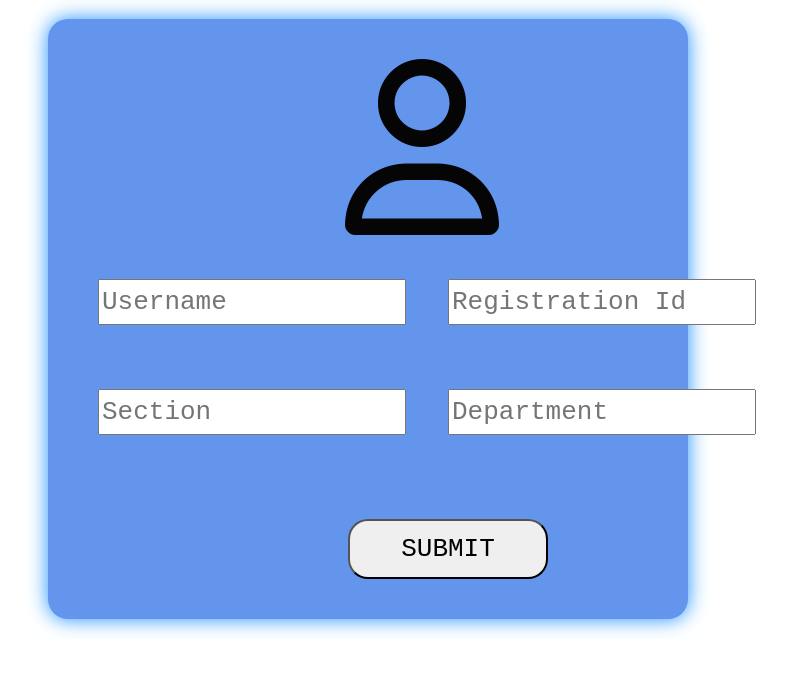
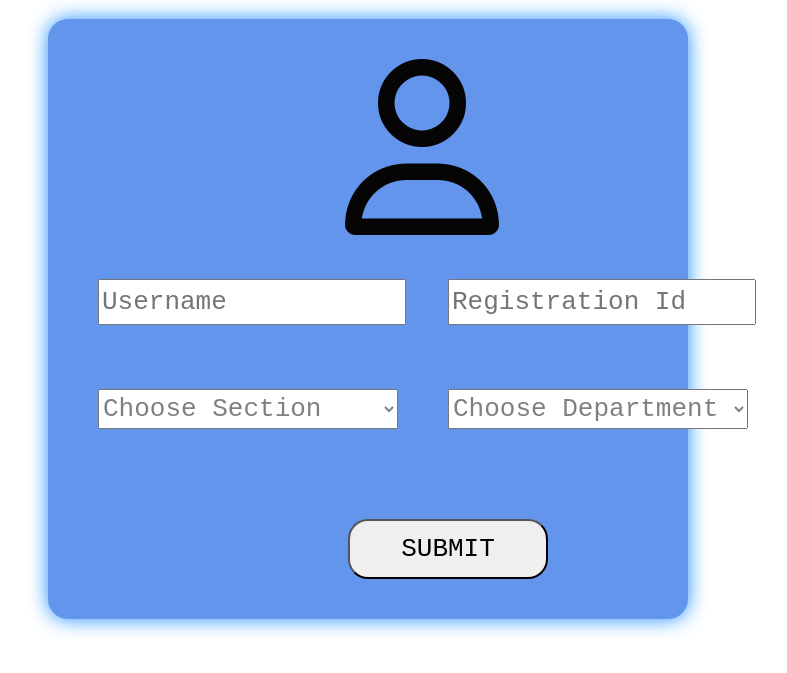
Before and after one commit to Muhammad-Owais-Warsi/ElectionPortal, a website: page login-page.html in a window 1280 px wide. Shown: the part 111-784 px from the top of the page, without its empty margins (352-1139 px from the left). Drawn offline with Linux system fonts and the light colour scheme.

Commit message:
multiple login changes

```diff
--- a/login-page.html
+++ b/login-page.html
@@ -29,11 +29,22 @@
             <label for="id"></label>
             <input type="text" class="id-input" placeholder="Registration Id" autocomplete="off" id="id" name="registerNo">
 
-            <label for="section"></label>
-            <input type="text" class="sec-input" placeholder="Section" autocomplete="off" id="sec" name="section">
+            <select id="sec" name="department" class="sec-input">
+                <option value="" selected disabled hidden>Choose Section</option>
+                <option value="A">A</option>
+                <option value="B">B</option>
+                <option value="F">F</option>
+            </select>
 
-            <label for="department"></label>
-            <input type="text" class="dept-input" placeholder="Department" autocomplete="off" id="dept" name="dept">
+            <!-- <label for="section"></label>
+            <input type="text" class="sec-input" placeholder="Section" id="sec" name="section"> -->
+
+            <select id="dept" name="department" class="dept-input">
+                <option value="" selected disabled hidden>Choose Department </option>
+                <option value="CSE">CSE</option>
+            </select>
+            <!-- <label for="department"></label>
+            <input type="text" class="dept-input" placeholder="Department" id="dept" name="dept"> -->
 
             <button style="font-family: monospace;" class="submit-button" type="submit">SUBMIT</button>
 
--- a/public/login-page.css
+++ b/public/login-page.css
@@ -35,6 +35,7 @@
     height: 40px;
     font-family: monospace;
     font-size: xx-large;
+    color: grey;
 }
 .dept-input{
     position: absolute;
@@ -43,8 +44,10 @@
     width: 300px;
     height: 40px;
     font-family: monospace;
+    color: grey;
     font-size: xx-large;
 }
+
 .submit-button{
     position: absolute;
     top: 500px;
```
Also changed, not shown: admin-login.html (+2 -1 lines).
